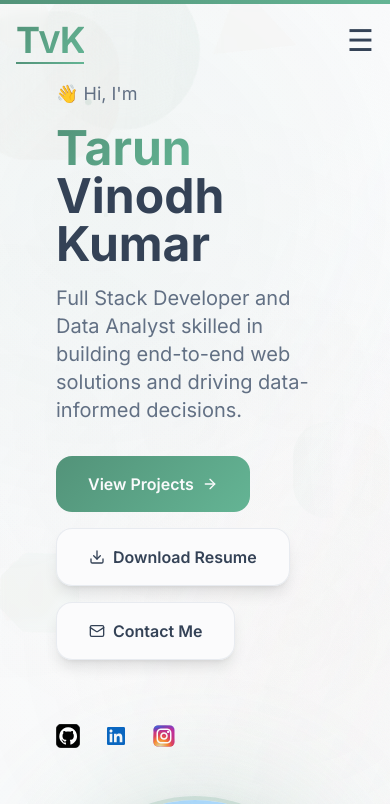
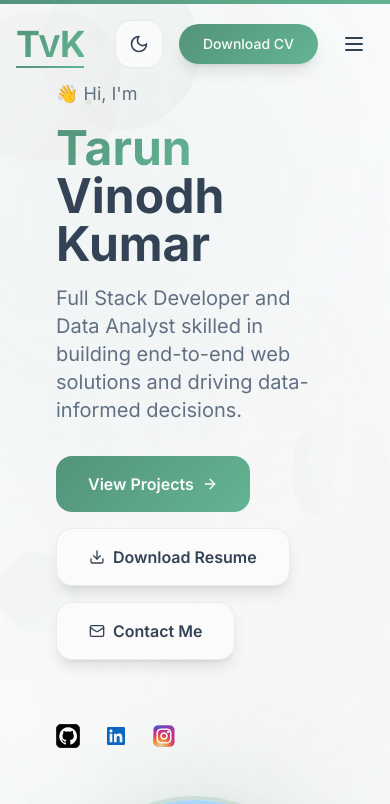
Before and after one commit to tarunvinodhkumar/Personal-Portfolio, a React (Vite) app: page / in a window 390 px wide. Shown: the top 804 px of the page. Built offline with nearby package versions, Linux system fonts and the light colour scheme.

Commit message:
hamburger_fix

```diff
--- a/src/components/navigation/Navbar.tsx
+++ b/src/components/navigation/Navbar.tsx
@@ -1,6 +1,171 @@
+// import { motion } from 'framer-motion';
+// import { useState, useEffect } from 'react';
+// import ThemeToggle from '../ui/ThemeToggle';
+
+// const Navbar = () => {
+//   const [isScrolled, setIsScrolled] = useState(false);
+//   const [activeSection, setActiveSection] = useState('home');
+//   const [isMenuOpen, setIsMenuOpen] = useState(false);
+
+//   useEffect(() => {
+//     const handleScroll = () => {
+//       setIsScrolled(window.scrollY > 50);
+//       const sections = ['home', 'about', 'experience', 'education', 'projects', 'skills', 'contact'];
+//       const scrollPosition = window.scrollY + 100;
+
+//       for (const section of sections) {
+//         const element = document.getElementById(section);
+//         if (element) {
+//           const offsetTop = element.offsetTop;
+//           const offsetBottom = offsetTop + element.offsetHeight;
+//           if (scrollPosition >= offsetTop && scrollPosition < offsetBottom) {
+//             setActiveSection(section);
+//             break;
+//           }
+//         }
+//       }
+//     };
+
+//     window.addEventListener('scroll', handleScroll);
+//     return () => window.removeEventListener('scroll', handleScroll);
+//   }, []);
+
+//   const navItems = [
+//     { name: 'Home', href: '#home', id: 'home' },
+//     { name: 'About', href: '#about', id: 'about' },
+//     { name: 'Experience', href: '#experience', id: 'experience' },
+//     { name: 'Education', href: '#education', id: 'education' },
+//     { name: 'Projects', href: '#projects', id: 'projects' },
+//     { name: 'Skills', href: '#skills', id: 'skills' },
+//     { name: 'Contact', href: '#contact', id: 'contact' },
+//   ];
+
+//   return (
+//     <motion.nav
+//       className={`fixed top-0 left-0 right-0 z-50 transition-all duration-500 ${
+//         isScrolled
+//           ? 'bg-background/80 backdrop-blur-lg border-b border-border/10 shadow-lg shadow-primary/5'
+//           : 'bg-transparent'
+//       }`}
+//       initial={{ y: -100 }}
+//       animate={{ y: 0 }}
+//       transition={{ duration: 0.5 }}
+//     >
+//       <div className="container mx-auto px-4 sm:px-6 md:px-8 py-5">
+//         <div className="flex items-center justify-between">
+//           {/* Logo */}
+//           <motion.div className="flex items-center cursor-pointer" whileHover={{ scale: 1.08 }} whileTap={{ scale: 0.98 }}>
+//             <a href="#" className="flex items-center space-x-2">
+//               <div className="relative">
+//                 <div className="bg-gradient-primary bg-clip-text text-transparent">
+//                   <span className="text-4xl font-black tracking-tighter">T</span>
+//                   <span className="text-3xl font-bold tracking-tight">V</span>
+//                   <span className="text-4xl font-black tracking-tighter">K</span>
+//                 </div>
+//                 <motion.div
+//                   className="absolute -bottom-1 left-0 w-full h-0.5 bg-gradient-primary"
+//                   initial={{ scaleX: 0 }}
+//                   animate={{ scaleX: 1 }}
+//                   transition={{ duration: 0.8, delay: 0.2 }}
+//                 />
+//               </div>
+//             </a>
+//           </motion.div>
+
+//           {/* Desktop Nav */}
+//           <div className="hidden md:flex items-center space-x-2">
+//             {navItems.map((item, index) => {
+//               const isActive = activeSection === item.id;
+//               return (
+//                 <motion.a
+//                   key={item.name}
+//                   href={item.href}
+//                   className={`relative px-4 py-2 rounded-full text-lg font-medium transition-all duration-300 ${
+//                     isActive
+//                       ? 'text-primary bg-primary/10 shadow-md'
+//                       : 'text-foreground/70 hover:text-foreground hover:bg-foreground/5'
+//                   }`}
+//                   whileHover={{ scale: 1.05 }}
+//                   whileTap={{ scale: 0.98 }}
+//                   initial={{ opacity: 0, y: -20 }}
+//                   animate={{ opacity: 1, y: 0 }}
+//                   transition={{ duration: 0.5, delay: index * 0.1 }}
+//                 >
+//                   <span className="relative z-10">{item.name}</span>
+//                   {isActive && (
+//                     <motion.div
+//                       className="absolute inset-0 rounded-full bg-gradient-primary opacity-10 -z-0"
+//                       initial={{ scale: 0.8, opacity: 0 }}
+//                       animate={{ scale: 1, opacity: 0.1 }}
+//                       exit={{ scale: 0.8, opacity: 0 }}
+//                       transition={{ duration: 0.3 }}
+//                     />
+//                   )}
+//                 </motion.a>
+//               );
+//             })}
+//           </div>
+
+//           {/* Mobile Menu Button */}
+//           <div className="md:hidden">
+//             <button
+//               onClick={() => setIsMenuOpen(!isMenuOpen)}
+//               className="text-3xl text-foreground focus:outline-none"
+//             >
+//               {isMenuOpen ? '🞬' : '☰'}
+//             </button>
+//           </div>
+
+//           {/* Theme toggle & CV Button */}
+//           <div className="hidden md:flex items-center gap-6">
+//             <ThemeToggle />
+//             <motion.button
+//               className="relative overflow-hidden bg-gradient-primary text-primary-foreground text-sm font-medium px-6 py-2.5 rounded-full shadow-lg hover:shadow-xl transition-all duration-300"
+//               whileHover={{ scale: 1.05, y: -1 }}
+//               whileTap={{ scale: 0.98 }}
+//             >
+//               <a href='/Tarun_Vinodh_Kumar_CV.pdf' download='Tarun_Vinodh_Kumar_CV.pdf'>
+//               <span className="relative z-10">Download CV</span>
+//               <motion.div
+//                 className="absolute inset-0 bg-gradient-to-r from-primary to-primary-glow opacity-0 hover:opacity-20"
+//                 whileHover={{ opacity: 0.2 }}
+//                 transition={{ duration: 0.3 }}
+//               />
+//               </a>
+//             </motion.button>
+
+//           </div>
+//         </div>
+
+//         {/* Mobile Nav Links */}
+//         {isMenuOpen && (
+//           <div className="md:hidden mt-4 space-y-2 px-2">
+//             {navItems.map((item) => (
+//               <a
+//                 key={item.name}
+//                 href={item.href}
+//                 onClick={() => setIsMenuOpen(false)}
+//                 className={`block px-4 py-2 rounded-full text-base font-medium ${
+//                   activeSection === item.id
+//                     ? 'text-primary bg-primary/10 shadow'
+//                     : 'text-foreground/70 hover:text-foreground hover:bg-foreground/5'
+//                 }`}
+//               >
+//                 {item.name}
+//               </a>
+//             ))}
+//           </div>
+//         )}
+//       </div>
+//     </motion.nav>
+//   );
+// };
+
+// export default Navbar;
 import { motion } from 'framer-motion';
 import { useState, useEffect } from 'react';
 import ThemeToggle from '../ui/ThemeToggle';
+import { Menu, X } from 'lucide-react';
 
 const Navbar = () => {
   const [isScrolled, setIsScrolled] = useState(false);
@@ -72,8 +237,8 @@ const Navbar = () => {
             </a>
           </motion.div>
 
-          {/* Desktop Nav */}
-          <div className="hidden md:flex items-center space-x-2">
+          {/* Desktop Navigation */}
+          <div className="hidden md:flex items-center space-x-4">
             {navItems.map((item, index) => {
               const isActive = activeSection === item.id;
               return (
@@ -106,40 +271,44 @@ const Navbar = () => {
             })}
           </div>
 
-          {/* Mobile Menu Button */}
-          <div className="md:hidden">
-            <button
-              onClick={() => setIsMenuOpen(!isMenuOpen)}
-              className="text-3xl text-foreground focus:outline-none"
-            >
-              {isMenuOpen ? '🞬' : '☰'}
-            </button>
-          </div>
-
-          {/* Theme toggle & CV Button */}
-          <div className="hidden md:flex items-center gap-6">
+          {/* Right Side Actions */}
+          <div className="flex items-center gap-4 md:gap-6">
             <ThemeToggle />
             <motion.button
               className="relative overflow-hidden bg-gradient-primary text-primary-foreground text-sm font-medium px-6 py-2.5 rounded-full shadow-lg hover:shadow-xl transition-all duration-300"
               whileHover={{ scale: 1.05, y: -1 }}
               whileTap={{ scale: 0.98 }}
             >
-              <a href='/Tarun_Vinodh_Kumar_CV.pdf' download='Tarun_Vinodh_Kumar_CV.pdf'>
+              <a href="/Tarun_Vinodh_Kumar_CV.pdf" download>
                 <span className="relative z-10">Download CV</span>
+              </a>
               <motion.div
                 className="absolute inset-0 bg-gradient-to-r from-primary to-primary-glow opacity-0 hover:opacity-20"
                 whileHover={{ opacity: 0.2 }}
                 transition={{ duration: 0.3 }}
               />
-              </a>
             </motion.button>
 
+            {/* Hamburger Menu */}
+            <div className="md:hidden">
+              <button
+                onClick={() => setIsMenuOpen(!isMenuOpen)}
+                className="p-2 text-foreground rounded-full hover:bg-foreground/10 transition"
+              >
+                {isMenuOpen ? <X className="w-6 h-6" /> : <Menu className="w-6 h-6" />}
+              </button>
+            </div>
           </div>
         </div>
 
-        {/* Mobile Nav Links */}
+        {/* Mobile Navigation */}
         {isMenuOpen && (
-          <div className="md:hidden mt-4 space-y-2 px-2">
+  <motion.div
+    className="md:hidden mt-4 space-y-2 px-4 py-4 rounded-xl bg-background/80 backdrop-blur-md shadow-xl"
+    initial={{ opacity: 0, y: -10 }}
+    animate={{ opacity: 1, y: 0 }}
+    transition={{ duration: 0.3 }}
+  >
     {navItems.map((item) => (
       <a
         key={item.name}
@@ -154,7 +323,7 @@ const Navbar = () => {
         {item.name}
       </a>
     ))}
-          </div>
+  </motion.div>
 )}
       </div>
     </motion.nav>
```
Lines whose indentation alone changed are shown as unchanged.
